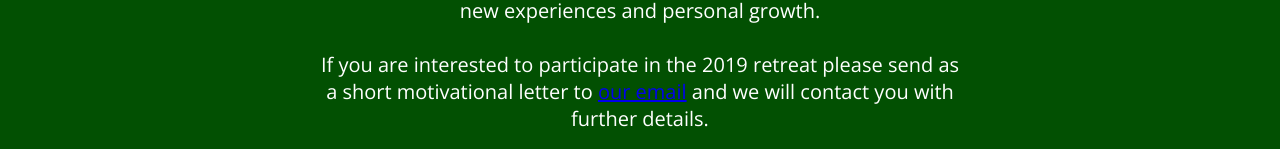
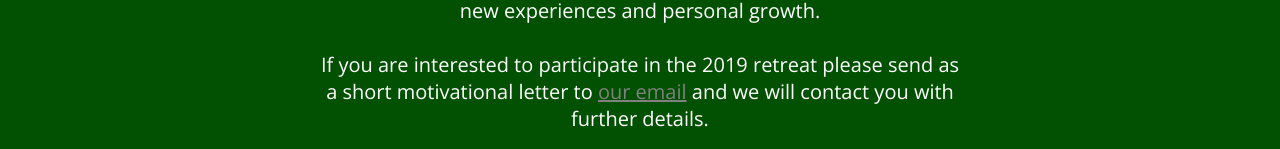
Before and after one commit to christie0902/Project3, a plain HTML site: page retreat-main/html/index.html in a window 1280 px wide. Shown: the part 1834-1983 px from the top of the page. Drawn offline with nearby package versions, Linux system fonts and the light colour scheme.

Commit message:
add style to <a>

```diff
--- a/retreat-main/css/style.css
+++ b/retreat-main/css/style.css
@@ -104,3 +104,7 @@ footer p {
   font-size: 20px;
   width: 50%;
 }
+
+footer a {
+  color: grey;
+}
```
